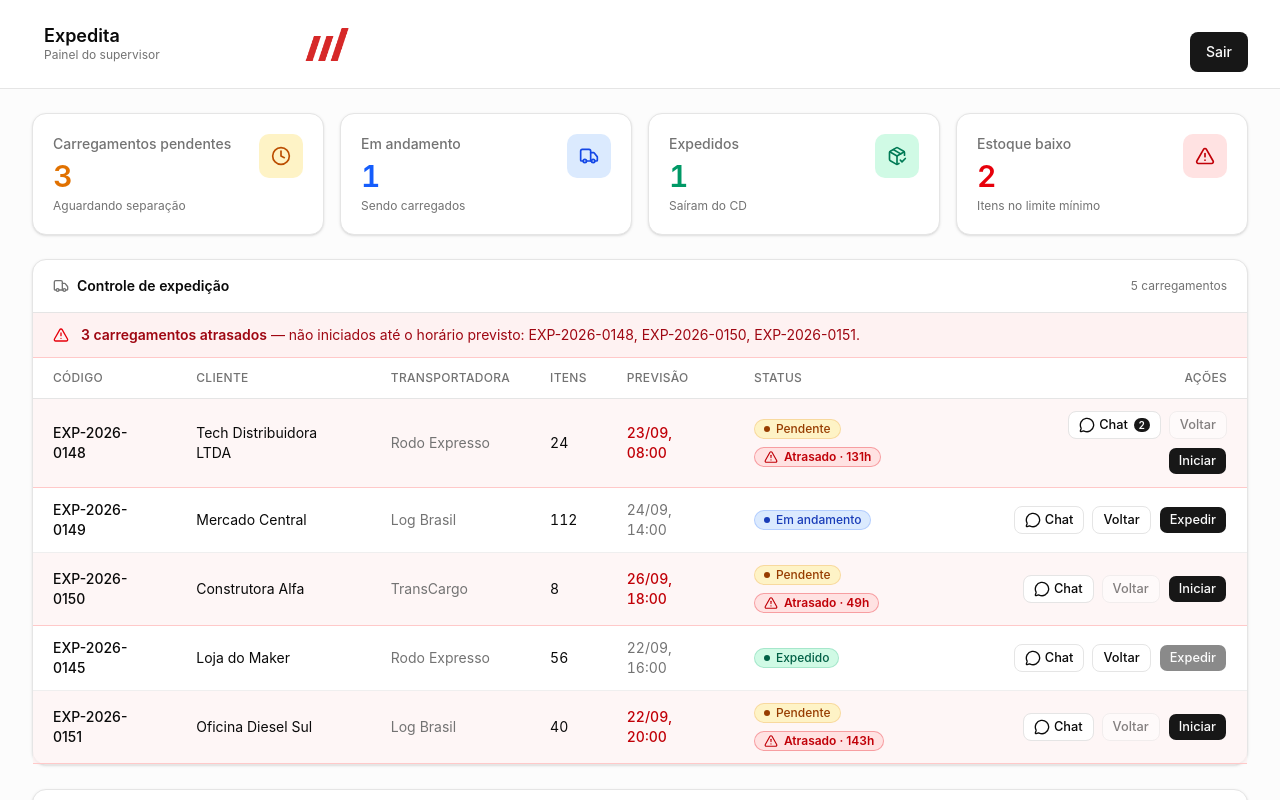
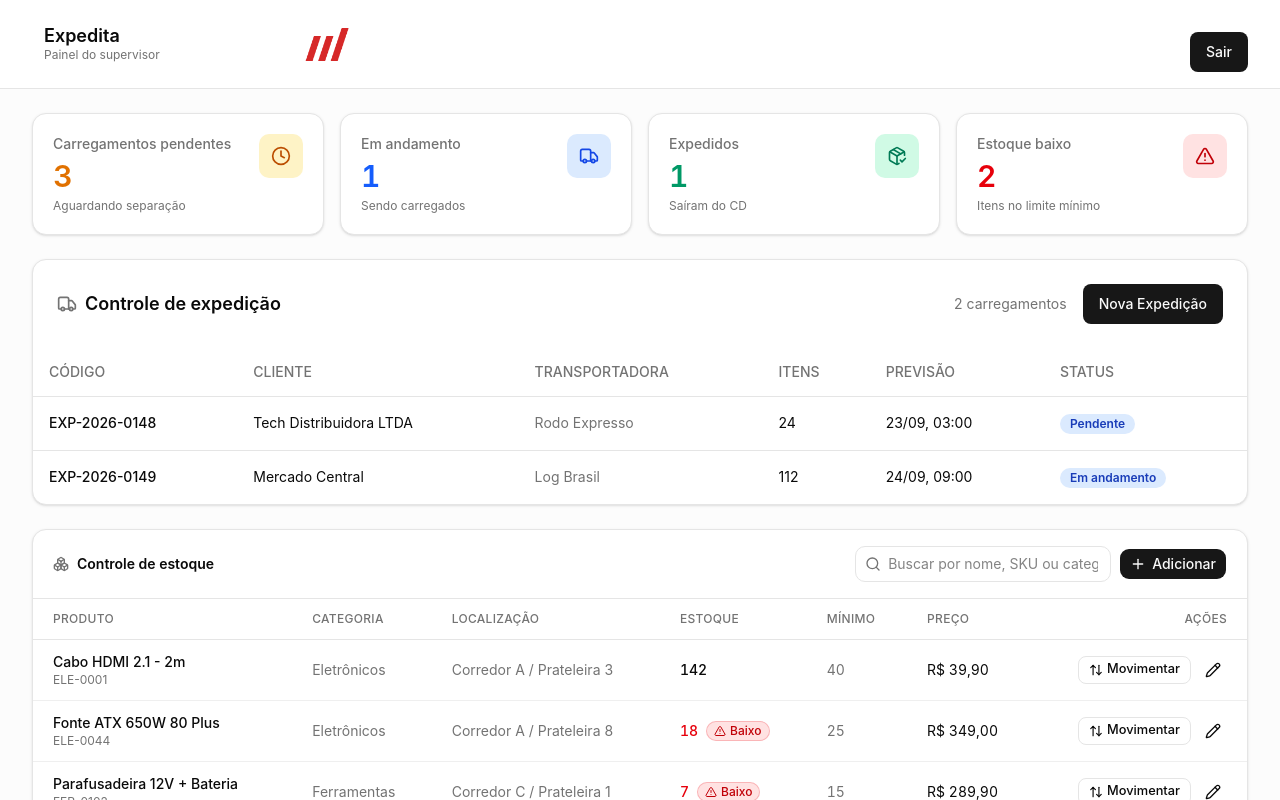
Before and after one commit to delfinog-dot/teste-1-v0, a Next.js app: page / in a window 1280 px wide. Shown: the top 800 px of the page. Built offline with nearby package versions, Linux system fonts and the light colour scheme.

Commit message:
inserção de novas funcionalidades

```diff
--- a/components/dashboard/expedition-table.tsx
+++ b/components/dashboard/expedition-table.tsx
@@ -1,207 +1,211 @@
 "use client"
 
-import { AlertTriangle, MessageCircle, Truck } from "lucide-react"
-import { useEffect, useState } from "react"
-import { Button } from "@/components/ui/button"
-import { estaAtrasado, horasDeAtraso } from "@/lib/expedition-status"
-import { STATUS_LABEL, type Carregamento } from "@/lib/types"
-import { ChatModal } from "@/components/chat/chat-modal"
-import { useChat } from "@/components/chat/chat-provider"
-import { DelayBadge } from "./delay-badge"
-import { useInventory } from "./inventory-provider"
-import { StatusBadge } from "./status-badge"
+import { useState } from "react"
+import { Truck } from "lucide-react"
 
-function formatarDataHora(iso: string) {
-  return new Date(iso).toLocaleString("pt-BR", {
-    day: "2-digit",
-    month: "2-digit",
-    hour: "2-digit",
-    minute: "2-digit",
-  })
+// Exemplo da estrutura de dados de uma expedição
+interface Expedition {
+  id: string
+  code: string
+  client: string
+  carrier: string
+  items: number
+  eta: string
+  status: "Pendente" | "Em andamento" | "Expedido"
+  isDelayed?: boolean
 }
 
-function AcoesStatus({
-  carregamento,
-  onAbrirChat,
-}: {
-  carregamento: Carregamento
-  onAbrirChat: (c: Carregamento) => void
-}) {
-  const { avancarStatus, retrocederStatus } = useInventory()
-  const { totalPorPedido } = useChat()
-  const { id, status } = carregamento
-  const totalMensagens = totalPorPedido(id)
+export function ExpeditionTable() {
+  // 1. Estado para controlar se o Modal está aberto
+  const [isModalOpen, setIsModalOpen] = useState(false)
+
+  // 2. Estado com a lista de expedições
+  const [expeditions, setExpeditions] = useState<Expedition[]>([
+    {
+      id: "1",
+      code: "EXP-2026-0148",
+      client: "Tech Distribuidora LTDA",
+      carrier: "Rodo Expresso",
+      items: 24,
+      eta: "23/09, 03:00",
+      status: "Pendente",
+      isDelayed: true,
+    },
+    {
+      id: "2",
+      code: "EXP-2026-0149",
+      client: "Mercado Central",
+      carrier: "Log Brasil",
+      items: 112,
+      eta: "24/09, 09:00",
+      status: "Em andamento",
+    },
+  ])
+
+  // 3. Estado do formulário
+  const [formData, setFormData] = useState({
+    client: "",
+    carrier: "",
+    items: "",
+    eta: "",
+  })
+
+  // Função para cadastrar a nova expedição
+  const handleSubmit = (e: React.FormEvent) => {
+    e.preventDefault()
+
+    if (!formData.client || !formData.carrier || !formData.items) return
+
+    const newExpedition: Expedition = {
+      id: String(Date.now()),
+      code: `EXP-2026-0${Math.floor(100 + Math.random() * 900)}`, // Gera um código dinâmico
+      client: formData.client,
+      carrier: formData.carrier,
+      items: Number(formData.items),
+      eta: formData.eta || "A definir",
+      status: "Pendente",
+    }
+
+    // Adiciona o novo item no início da lista
+    setExpeditions([newExpedition, ...expeditions])
+
+    // Limpa o formulário e fecha o modal
+    setFormData({ client: "", carrier: "", items: "", eta: "" })
+    setIsModalOpen(false)
+  }
 
   return (
-    <div className="flex flex-wrap justify-end gap-2">
-      <Button
-        size="sm"
-        variant="outline"
-        onClick={() => onAbrirChat(carregamento)}
-        aria-label={`Abrir chat do carregamento ${carregamento.codigo}`}
-      >
-        <MessageCircle className="size-4" />
-        Chat
-        {totalMensagens > 0 ? (
-          <span className="ml-0.5 inline-flex min-w-4 items-center justify-center rounded-full bg-primary px-1 text-[10px] font-semibold text-primary-foreground tabular-nums">
-            {totalMensagens}
+    <div className="rounded-xl border bg-card text-card-foreground shadow-sm">
+      {/* Cabeçalho do Card */}
+      <div className="flex items-center justify-between p-6">
+        <div className="flex items-center gap-2">
+          <Truck className="h-5 w-5 text-muted-foreground" />
+          <h2 className="text-lg font-semibold">Controle de expedição</h2>
+        </div>
+
+        <div className="flex items-center gap-4">
+          <span className="text-sm text-muted-foreground">
+            {expeditions.length} carregamentos
           </span>
-        ) : null}
-      </Button>
-      <Button
-        size="sm"
-        variant="outline"
-        onClick={() => retrocederStatus(id)}
-        disabled={status === "pendente"}
-        aria-label={`Retroceder status do carregamento ${carregamento.codigo}`}
-      >
-        Voltar
-      </Button>
-      <Button
-        size="sm"
-        onClick={() => avancarStatus(id)}
-        disabled={status === "expedido"}
-        aria-label={`Avançar status do carregamento ${carregamento.codigo}`}
-      >
-        {status === "pendente" ? "Iniciar" : "Expedir"}
-      </Button>
+
+          {/* Botão para ABRIR o Modal */}
+          <button
+            onClick={() => setIsModalOpen(true)}
+            className="inline-flex items-center justify-center rounded-md text-sm font-medium bg-primary text-primary-foreground hover:bg-primary/90 h-10 py-2 px-4 transition-colors"
+          >
+            Nova Expedição
+          </button>
+        </div>
+      </div>
+
+      {/* MODAL / DIALOG DE CADASTRO */}
+      {isModalOpen && (
+        <div className="fixed inset-0 z-50 flex items-center justify-center bg-black/50 p-4">
+          <div className="w-full max-w-md rounded-lg bg-card p-6 shadow-lg border border-border">
+            <h3 className="text-lg font-semibold mb-4">Cadastrar Nova Expedição</h3>
+
+            <form onSubmit={handleSubmit} className="flex flex-col gap-4">
+              <div>
+                <label className="text-sm font-medium">Cliente</label>
+                <input
+                  type="text"
+                  required
+                  placeholder="Ex: Mercado Central"
+                  value={formData.client}
+                  onChange={(e) => setFormData({ ...formData, client: e.target.value })}
+                  className="w-full mt-1 p-2 rounded-md border bg-background text-sm focus:outline-none focus:ring-2 focus:ring-ring"
+                />
+              </div>
+
+              <div>
+                <label className="text-sm font-medium">Transportadora</label>
+                <input
+                  type="text"
+                  required
+                  placeholder="Ex: Log Brasil"
+                  value={formData.carrier}
+                  onChange={(e) => setFormData({ ...formData, carrier: e.target.value })}
+                  className="w-full mt-1 p-2 rounded-md border bg-background text-sm focus:outline-none focus:ring-2 focus:ring-ring"
+                />
+              </div>
+
+              <div className="grid grid-cols-2 gap-4">
+                <div>
+                  <label className="text-sm font-medium">Qtd. Itens</label>
+                  <input
+                    type="number"
+                    required
+                    placeholder="Ex: 50"
+                    value={formData.items}
+                    onChange={(e) => setFormData({ ...formData, items: e.target.value })}
+                    className="w-full mt-1 p-2 rounded-md border bg-background text-sm focus:outline-none focus:ring-2 focus:ring-ring"
+                  />
+                </div>
+
+                <div>
+                  <label className="text-sm font-medium">Previsão (ETA)</label>
+                  <input
+                    type="text"
+                    placeholder="Ex: 28/09, 14:00"
+                    value={formData.eta}
+                    onChange={(e) => setFormData({ ...formData, eta: e.target.value })}
+                    className="w-full mt-1 p-2 rounded-md border bg-background text-sm focus:outline-none focus:ring-2 focus:ring-ring"
+                  />
+                </div>
+              </div>
+
+              {/* Botões do Modal */}
+              <div className="flex justify-end gap-2 mt-4">
+                <button
+                  type="button"
+                  onClick={() => setIsModalOpen(false)}
+                  className="px-4 py-2 text-sm rounded-md border hover:bg-accent transition-colors"
+                >
+                  Cancelar
+                </button>
+                <button
+                  type="submit"
+                  className="px-4 py-2 text-sm rounded-md bg-primary text-primary-foreground hover:bg-primary/90 transition-colors"
+                >
+                  Salvar Expedição
+                </button>
+              </div>
+            </form>
+          </div>
+        </div>
+      )}
+
+      {/* TABELA DE EXPEDIÇÕES */}
+      <div className="relative w-full overflow-auto">
+        <table className="w-full caption-bottom text-sm">
+          <thead className="[&_tr]:border-b">
+            <tr className="border-b transition-colors hover:bg-muted/50 text-left">
+              <th className="h-12 px-4 font-medium text-muted-foreground">CÓDIGO</th>
+              <th className="h-12 px-4 font-medium text-muted-foreground">CLIENTE</th>
+              <th className="h-12 px-4 font-medium text-muted-foreground">TRANSPORTADORA</th>
+              <th className="h-12 px-4 font-medium text-muted-foreground">ITENS</th>
+              <th className="h-12 px-4 font-medium text-muted-foreground">PREVISÃO</th>
+              <th className="h-12 px-4 font-medium text-muted-foreground">STATUS</th>
+            </tr>
+          </thead>
+          <tbody className="[&_tr:last-child]:border-0">
+            {expeditions.map((item) => (
+              <tr key={item.id} className="border-b transition-colors hover:bg-muted/50">
+                <td className="p-4 font-medium">{item.code}</td>
+                <td className="p-4">{item.client}</td>
+                <td className="p-4 text-muted-foreground">{item.carrier}</td>
+                <td className="p-4">{item.items}</td>
+                <td className="p-4">{item.eta}</td>
+                <td className="p-4">
+                  <span className="inline-flex items-center rounded-full px-2.5 py-0.5 text-xs font-semibold bg-blue-100 text-blue-800 dark:bg-blue-900/30 dark:text-blue-300">
+                    {item.status}
+                  </span>
+                </td>
+              </tr>
+            ))}
+          </tbody>
+        </table>
+      </div>
     </div>
   )
 }
-
-export function ExpeditionTable() {
-  const { carregamentos } = useInventory()
-  const [chatDe, setChatDe] = useState<Carregamento | null>(null)
-
-  // Calcula o "agora" apenas no cliente para evitar divergência de hidratação,
-  // e reavalia periodicamente para que o alerta de atraso fique atualizado.
-  const [agora, setAgora] = useState<Date | null>(null)
-  useEffect(() => {
-    setAgora(new Date())
-    const intervalo = setInterval(() => setAgora(new Date()), 60_000)
-    return () => clearInterval(intervalo)
-  }, [])
-
-  const atrasados = agora ? carregamentos.filter((c) => estaAtrasado(c, agora)) : []
-
-  return (
-    <section aria-label="Controle de expedição" className="rounded-xl border border-border bg-card shadow-sm">
-      <header className="flex items-center gap-2 border-b border-border px-5 py-4">
-        <Truck className="size-4 text-muted-foreground" />
-        <h2 className="text-sm font-semibold">Controle de expedição</h2>
-        <span className="ml-auto text-xs text-muted-foreground">{carregamentos.length} carregamentos</span>
-      </header>
-
-      {atrasados.length > 0 ? (
-        <div
-          role="alert"
-          className="flex items-start gap-3 border-b border-red-200 bg-red-50 px-5 py-3 text-sm text-red-800"
-        >
-          <AlertTriangle className="mt-0.5 size-4 shrink-0 text-red-600" aria-hidden />
-          <p>
-            <span className="font-semibold">
-              {atrasados.length} {atrasados.length === 1 ? "carregamento atrasado" : "carregamentos atrasados"}
-            </span>{" "}
-            — não iniciados até o horário previsto:{" "}
-            {atrasados.map((c) => c.codigo).join(", ")}.
-          </p>
-        </div>
-      ) : null}
-
-      {/* Tabela em telas médias/grandes */}
-      <div className="hidden overflow-x-auto md:block">
-        <table className="w-full text-sm">
-          <thead>
-            <tr className="border-b border-border text-left text-xs uppercase tracking-wide text-muted-foreground">
-              <th className="px-5 py-3 font-medium">Código</th>
-              <th className="px-5 py-3 font-medium">Cliente</th>
-              <th className="px-5 py-3 font-medium">Transportadora</th>
-              <th className="px-5 py-3 font-medium">Itens</th>
-              <th className="px-5 py-3 font-medium">Previsão</th>
-              <th className="px-5 py-3 font-medium">Status</th>
-              <th className="px-5 py-3 text-right font-medium">Ações</th>
-            </tr>
-          </thead>
-          <tbody>
-            {carregamentos.map((c) => {
-              const atrasado = agora ? estaAtrasado(c, agora) : false
-              return (
-                <tr
-                  key={c.id}
-                  className={
-                    atrasado
-                      ? "border-b border-red-200 bg-red-50/70 hover:bg-red-50"
-                      : "border-b border-border/60 last:border-0 hover:bg-muted/40"
-                  }
-                >
-                  <td className="px-5 py-3 font-medium">{c.codigo}</td>
-                  <td className="px-5 py-3">{c.cliente}</td>
-                  <td className="px-5 py-3 text-muted-foreground">{c.transportadora}</td>
-                  <td className="px-5 py-3 tabular-nums">{c.quantidadeItens}</td>
-                  <td
-                    className={`px-5 py-3 tabular-nums ${atrasado ? "font-medium text-red-700" : "text-muted-foreground"}`}
-                  >
-                    {formatarDataHora(c.dataHoraPrevista)}
-                  </td>
-                  <td className="px-5 py-3">
-                    <div className="flex flex-wrap items-center gap-2">
-                      <StatusBadge status={c.status} />
-                      {atrasado ? <DelayBadge horas={horasDeAtraso(c, agora!)} /> : null}
-                    </div>
-                  </td>
-                  <td className="px-5 py-3">
-                    <AcoesStatus carregamento={c} onAbrirChat={setChatDe} />
-                  </td>
-                </tr>
-              )
-            })}
-          </tbody>
-        </table>
-      </div>
-
-      {/* Cards em telas pequenas */}
-      <ul className="divide-y divide-border md:hidden">
-        {carregamentos.map((c) => {
-          const atrasado = agora ? estaAtrasado(c, agora) : false
-          return (
-            <li key={c.id} className={`flex flex-col gap-3 p-4 ${atrasado ? "bg-red-50/70" : ""}`}>
-              <div className="flex items-start justify-between gap-3">
-                <div>
-                  <p className="font-medium">{c.codigo}</p>
-                  <p className="text-sm text-muted-foreground">{c.cliente}</p>
-                </div>
-                <div className="flex flex-col items-end gap-1.5">
-                  <StatusBadge status={c.status} />
-                  {atrasado ? <DelayBadge horas={horasDeAtraso(c, agora!)} /> : null}
-                </div>
-              </div>
-              <dl className="grid grid-cols-2 gap-2 text-sm">
-                <div>
-                  <dt className="text-xs text-muted-foreground">Transportadora</dt>
-                  <dd>{c.transportadora}</dd>
-                </div>
-                <div>
-                  <dt className="text-xs text-muted-foreground">Itens</dt>
-                  <dd className="tabular-nums">{c.quantidadeItens}</dd>
-                </div>
-                <div>
-                  <dt className="text-xs text-muted-foreground">Previsão</dt>
-                  <dd className={`tabular-nums ${atrasado ? "font-medium text-red-700" : ""}`}>
-                    {formatarDataHora(c.dataHoraPrevista)}
-                  </dd>
-                </div>
-                <div>
-                  <dt className="text-xs text-muted-foreground">Situação</dt>
-                  <dd>{STATUS_LABEL[c.status]}</dd>
-                </div>
-              </dl>
-              <AcoesStatus carregamento={c} onAbrirChat={setChatDe} />
-            </li>
-          )
-        })}
-      </ul>
-
-      <ChatModal open={chatDe !== null} onClose={() => setChatDe(null)} carregamento={chatDe} />
-    </section>
-  )
-}
--- a/components/expeditiontable.tsx
+++ /dev/null
@@ -1,211 +0,0 @@
-"use client"
-
-import { useState } from "react"
-import { Truck } from "lucide-react"
-
-// Exemplo da estrutura de dados de uma expedição
-interface Expedition {
-  id: string
-  code: string
-  client: string
-  carrier: string
-  items: number
-  eta: string
-  status: "Pendente" | "Em andamento" | "Expedido"
-  isDelayed?: boolean
-}
-
-export function ExpeditionTable() {
-  // 1. Estado para controlar se o Modal está aberto
-  const [isModalOpen, setIsModalOpen] = useState(false)
-
-  // 2. Estado com a lista de expedições
-  const [expeditions, setExpeditions] = useState<Expedition[]>([
-    {
-      id: "1",
-      code: "EXP-2026-0148",
-      client: "Tech Distribuidora LTDA",
-      carrier: "Rodo Expresso",
-      items: 24,
-      eta: "23/09, 03:00",
-      status: "Pendente",
-      isDelayed: true,
-    },
-    {
-      id: "2",
-      code: "EXP-2026-0149",
-      client: "Mercado Central",
-      carrier: "Log Brasil",
-      items: 112,
-      eta: "24/09, 09:00",
-      status: "Em andamento",
-    },
-  ])
-
-  // 3. Estado do formulário
-  const [formData, setFormData] = useState({
-    client: "",
-    carrier: "",
-    items: "",
-    eta: "",
-  })
-
-  // Função para cadastrar a nova expedição
-  const handleSubmit = (e: React.FormEvent) => {
-    e.preventDefault()
-
-    if (!formData.client || !formData.carrier || !formData.items) return
-
-    const newExpedition: Expedition = {
-      id: String(Date.now()),
-      code: `EXP-2026-0${Math.floor(100 + Math.random() * 900)}`, // Gera um código dinâmico
-      client: formData.client,
-      carrier: formData.carrier,
-      items: Number(formData.items),
-      eta: formData.eta || "A definir",
-      status: "Pendente",
-    }
-
-    // Adiciona o novo item no início da lista
-    setExpeditions([newExpedition, ...expeditions])
-
-    // Limpa o formulário e fecha o modal
-    setFormData({ client: "", carrier: "", items: "", eta: "" })
-    setIsModalOpen(false)
-  }
-
-  return (
-    <div className="rounded-xl border bg-card text-card-foreground shadow-sm">
-      {/* Cabeçalho do Card */}
-      <div className="flex items-center justify-between p-6">
-        <div className="flex items-center gap-2">
-          <Truck className="h-5 w-5 text-muted-foreground" />
-          <h2 className="text-lg font-semibold">Controle de expedição</h2>
-        </div>
-
-        <div className="flex items-center gap-4">
-          <span className="text-sm text-muted-foreground">
-            {expeditions.length} carregamentos
-          </span>
-
-          {/* Botão para ABRIR o Modal */}
-          <button
-            onClick={() => setIsModalOpen(true)}
-            className="inline-flex items-center justify-center rounded-md text-sm font-medium bg-primary text-primary-foreground hover:bg-primary/90 h-10 py-2 px-4 transition-colors"
-          >
-            Nova Expedição
-          </button>
-        </div>
-      </div>
-
-      {/* MODAL / DIALOG DE CADASTRO */}
-      {isModalOpen && (
-        <div className="fixed inset-0 z-50 flex items-center justify-center bg-black/50 p-4">
-          <div className="w-full max-w-md rounded-lg bg-card p-6 shadow-lg border border-border">
-            <h3 className="text-lg font-semibold mb-4">Cadastrar Nova Expedição</h3>
-
-            <form onSubmit={handleSubmit} className="flex flex-col gap-4">
-              <div>
-                <label className="text-sm font-medium">Cliente</label>
-                <input
-                  type="text"
-                  required
-                  placeholder="Ex: Mercado Central"
-                  value={formData.client}
-                  onChange={(e) => setFormData({ ...formData, client: e.target.value })}
-                  className="w-full mt-1 p-2 rounded-md border bg-background text-sm focus:outline-none focus:ring-2 focus:ring-ring"
-                />
-              </div>
-
-              <div>
-                <label className="text-sm font-medium">Transportadora</label>
-                <input
-                  type="text"
-                  required
-                  placeholder="Ex: Log Brasil"
-                  value={formData.carrier}
-                  onChange={(e) => setFormData({ ...formData, carrier: e.target.value })}
-                  className="w-full mt-1 p-2 rounded-md border bg-background text-sm focus:outline-none focus:ring-2 focus:ring-ring"
-                />
-              </div>
-
-              <div className="grid grid-cols-2 gap-4">
-                <div>
-                  <label className="text-sm font-medium">Qtd. Itens</label>
-                  <input
-                    type="number"
-                    required
-                    placeholder="Ex: 50"
-                    value={formData.items}
-                    onChange={(e) => setFormData({ ...formData, items: e.target.value })}
-                    className="w-full mt-1 p-2 rounded-md border bg-background text-sm focus:outline-none focus:ring-2 focus:ring-ring"
-                  />
-                </div>
-
-                <div>
-                  <label className="text-sm font-medium">Previsão (ETA)</label>
-                  <input
-                    type="text"
-                    placeholder="Ex: 28/09, 14:00"
-                    value={formData.eta}
-                    onChange={(e) => setFormData({ ...formData, eta: e.target.value })}
-                    className="w-full mt-1 p-2 rounded-md border bg-background text-sm focus:outline-none focus:ring-2 focus:ring-ring"
-                  />
-                </div>
-              </div>
-
-              {/* Botões do Modal */}
-              <div className="flex justify-end gap-2 mt-4">
-                <button
-                  type="button"
-                  onClick={() => setIsModalOpen(false)}
-                  className="px-4 py-2 text-sm rounded-md border hover:bg-accent transition-colors"
-                >
-                  Cancelar
-                </button>
-                <button
-                  type="submit"
-                  className="px-4 py-2 text-sm rounded-md bg-primary text-primary-foreground hover:bg-primary/90 transition-colors"
-                >
-                  Salvar Expedição
-                </button>
-              </div>
-            </form>
-          </div>
-        </div>
-      )}
-
-      {/* TABELA DE EXPEDIÇÕES */}
-      <div className="relative w-full overflow-auto">
-        <table className="w-full caption-bottom text-sm">
-          <thead className="[&_tr]:border-b">
-            <tr className="border-b transition-colors hover:bg-muted/50 text-left">
-              <th className="h-12 px-4 font-medium text-muted-foreground">CÓDIGO</th>
-              <th className="h-12 px-4 font-medium text-muted-foreground">CLIENTE</th>
-              <th className="h-12 px-4 font-medium text-muted-foreground">TRANSPORTADORA</th>
-              <th className="h-12 px-4 font-medium text-muted-foreground">ITENS</th>
-              <th className="h-12 px-4 font-medium text-muted-foreground">PREVISÃO</th>
-              <th className="h-12 px-4 font-medium text-muted-foreground">STATUS</th>
-            </tr>
-          </thead>
-          <tbody className="[&_tr:last-child]:border-0">
-            {expeditions.map((item) => (
-              <tr key={item.id} className="border-b transition-colors hover:bg-muted/50">
-                <td className="p-4 font-medium">{item.code}</td>
-                <td className="p-4">{item.client}</td>
-                <td className="p-4 text-muted-foreground">{item.carrier}</td>
-                <td className="p-4">{item.items}</td>
-                <td className="p-4">{item.eta}</td>
-                <td className="p-4">
-                  <span className="inline-flex items-center rounded-full px-2.5 py-0.5 text-xs font-semibold bg-blue-100 text-blue-800 dark:bg-blue-900/30 dark:text-blue-300">
-                    {item.status}
-                  </span>
-                </td>
-              </tr>
-            ))}
-          </tbody>
-        </table>
-      </div>
-    </div>
-  )
-}
```
